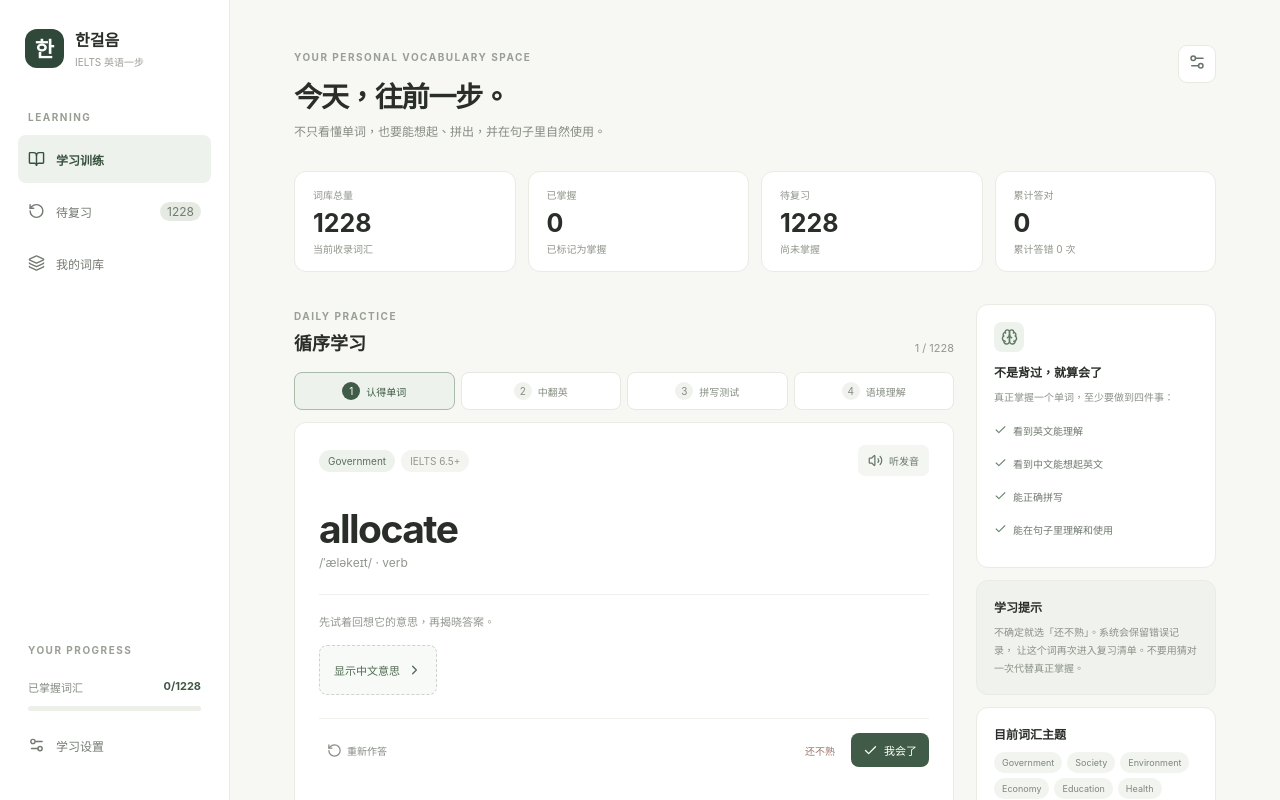
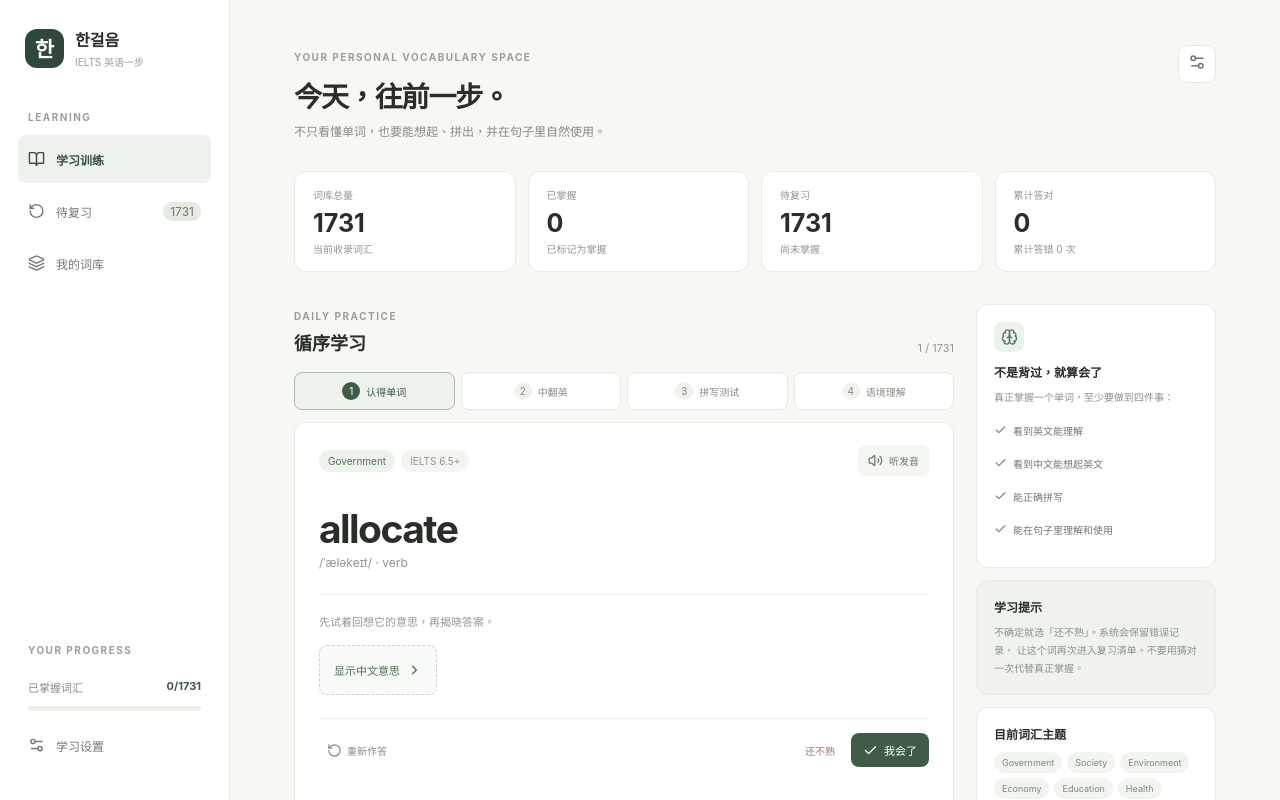
Before and after one commit to yzzz14522-hub/han-geul-ielts, a React (Vite) app: page / in a window 1280 px wide. Shown: the top 800 px of the page. Built offline with nearby package versions, Linux system fonts and the light colour scheme.

Commit message:
Update App.tsx

```diff
--- a/src/App.tsx
+++ b/src/App.tsx
@@ -15,6 +15,7 @@ import {
 
 import { wordsBatch01 } from "./words-batch-01";
 import { wordsBatch02 } from "./words-batch-02";
+import { wordsBatch03 } from "./words-batch-03";
 
 type Word = {
   id: number;
@@ -227,7 +228,8 @@ const legacyWords: Word[] = [
 const words: Word[] = [
   ...legacyWords,
   ...wordsBatch01,
-  ...wordsBatch02
+  ...wordsBatch02,
+  ...wordsBatch03
 ];
 
 const stages: { id: Stage; label: string }[] = [
```
